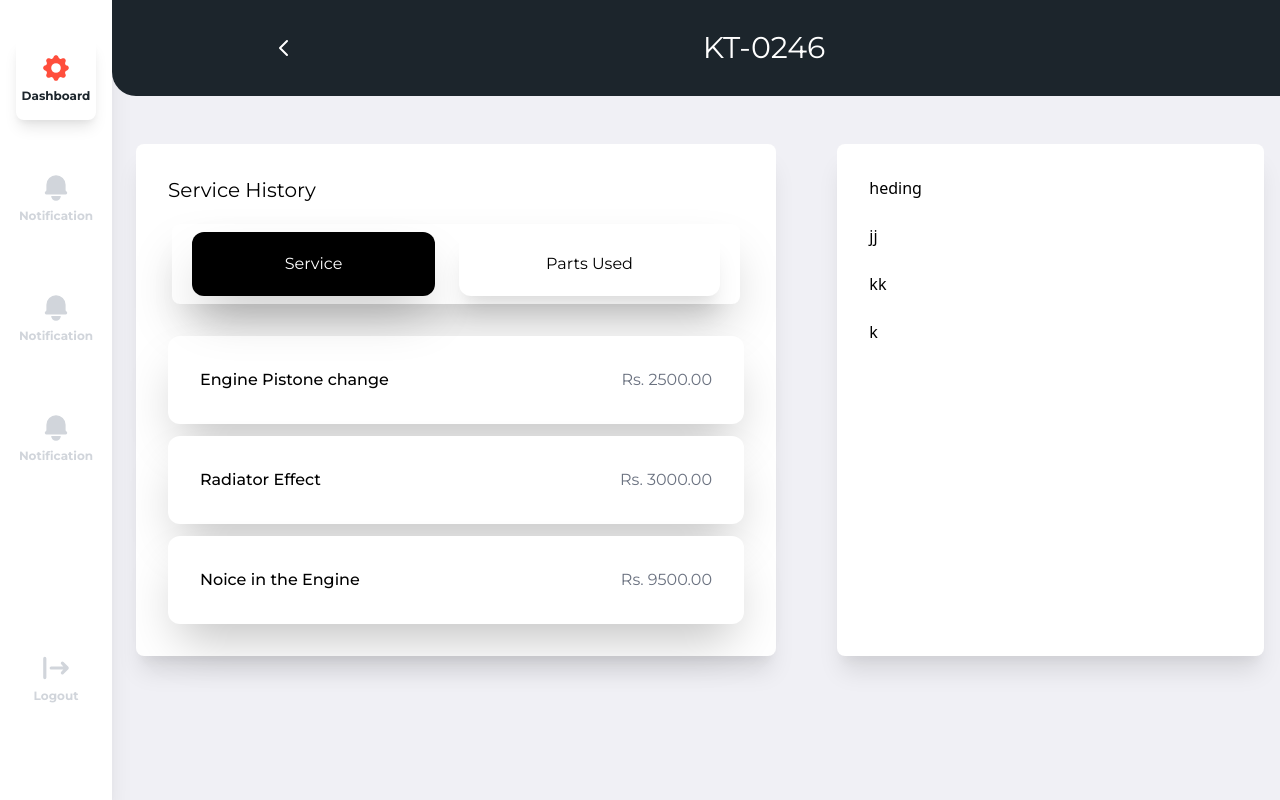
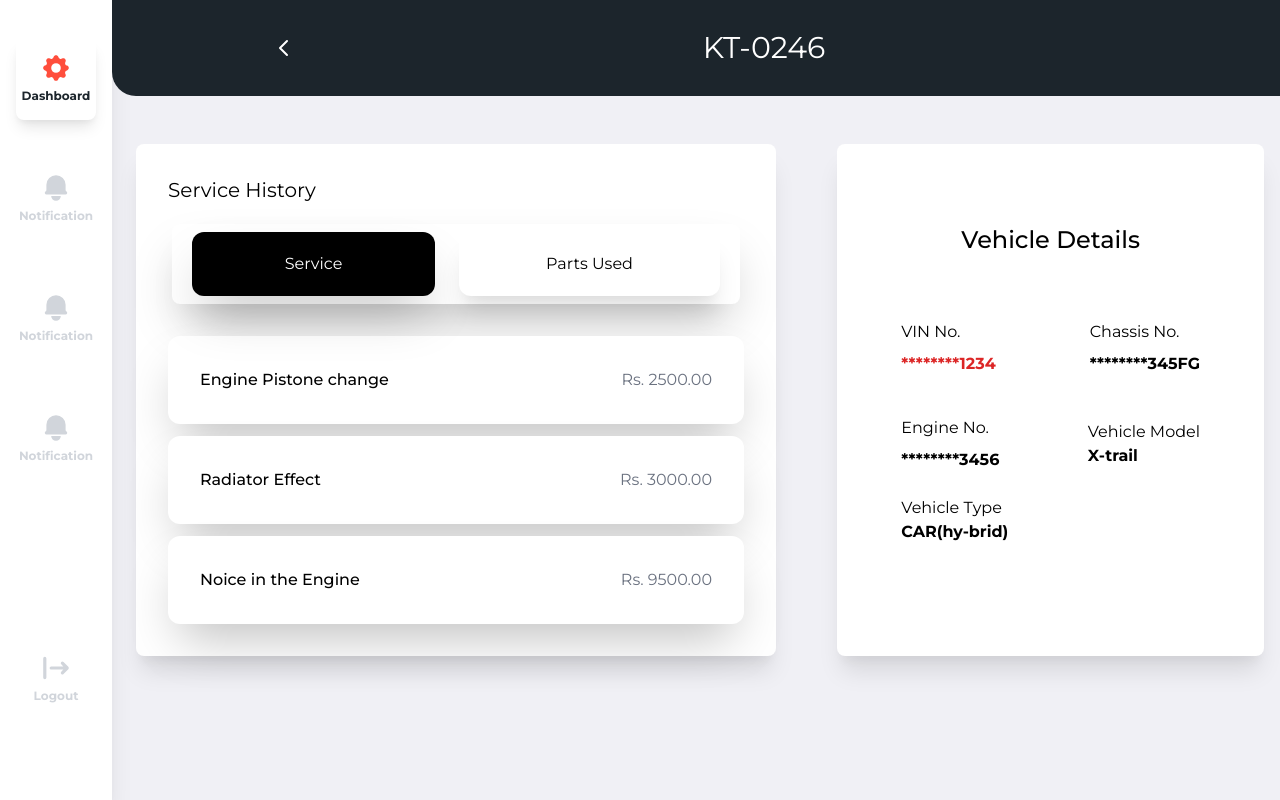
Before and after one commit to dumidu1998/autoaid-front, a React (Create React App) app: page /serviceadvisor/servicehistory in a window 1280 px wide. Built offline with nearby package versions, Linux system fonts and the light colour scheme.

Commit message:
ServiceHistroyV3.0

```diff
--- /dev/null
+++ b/src/components/Atoms/VehicleDetailsCardInfo.js
@@ -0,0 +1,10 @@
+import React from 'react'
+
+export default function VehicleDetailsCardInfo(props) {
+    return (
+        <div className="flex flex-col font-primary mt-4">
+            <div>{props.heading}</div>
+            <div className={props.color}>********{props.info}</div>
+        </div>
+    )
+}
--- /dev/null
+++ b/src/components/Atoms/VehicleDetailsCardInfoText.js
@@ -0,0 +1,10 @@
+import React from 'react'
+
+export default function VehicleDetailsCardInfoText(props) {
+    return (
+        <div className="flex flex-col font-primary mt-4">
+        <div>{props.heading}</div>
+        <div className="font-bold">{props.info}</div>
+    </div>
+    )
+}
--- a/src/pages/serviceAdvisor/ServiceHistory.js
+++ b/src/pages/serviceAdvisor/ServiceHistory.js
@@ -2,6 +2,8 @@
 import React from 'react'
 import ServiceHistoryCards from '../../components/Atoms/ServiceHistoryCards'
 import TopContainerVNo from '../../components/Atoms/technician/TopContainerVNo'
+import VehicleDetailsCardInfo from '../../components/Atoms/VehicleDetailsCardInfo'
+import VehicleDetailsCardInfoText from '../../components/Atoms/VehicleDetailsCardInfoText'
 import ServiceHistoryNavBar from '../../components/Moleculars/serviceAdvisor/ServiceHistoryNavBar'
 import SideNav from '../../components/Moleculars/serviceAdvisor/sideNav'
 
@@ -26,16 +28,18 @@ export default function ServiceHistory() {
                            <ServiceHistoryCards name="Noice in the Engine" price="9500"/>
                         </div>
                     </div>
-                    <div className="w-2/6 bg-white shadow-xl rounded-lg mt-12  mr-32 p-8">
-                        heding
-                        <div className="mt-6 mb-4">
-                           jj
+                    <div className="w-2/6 bg-white shadow-xl rounded-lg mt-12  mr-32 p-8 px-16">
+                        <div className="font-primary text-2xl font-medium flex justify-center items-center m-12">Vehicle Details</div>
+                        <div className="mt-6 mb-4 flex justify-between items-center">
+                           <VehicleDetailsCardInfo color="text-red-600 mt-2 font-bold" heading="VIN No." info="1234"/>
+                           <VehicleDetailsCardInfo color="text-black mt-2 font-bold" heading="Chassis No." info="345FG"/>
+                        </div>
+                        <div className="mt-6 mb-4 flex justify-between items-center">
+                           <VehicleDetailsCardInfo color="text-black mt-2 font-bold" heading="Engine No." info="3456"/>
+                           <VehicleDetailsCardInfoText heading="Vehicle Model" info="X-trail"/>
                         </div>
                         <div className="mt-6">
-                           kk
-                        </div>
-                        <div className="mt-6">
-                            k
+                           <VehicleDetailsCardInfoText heading="Vehicle Type" info="CAR(hy-brid)"/>
                         </div>
                     </div>
                 </div>
```
